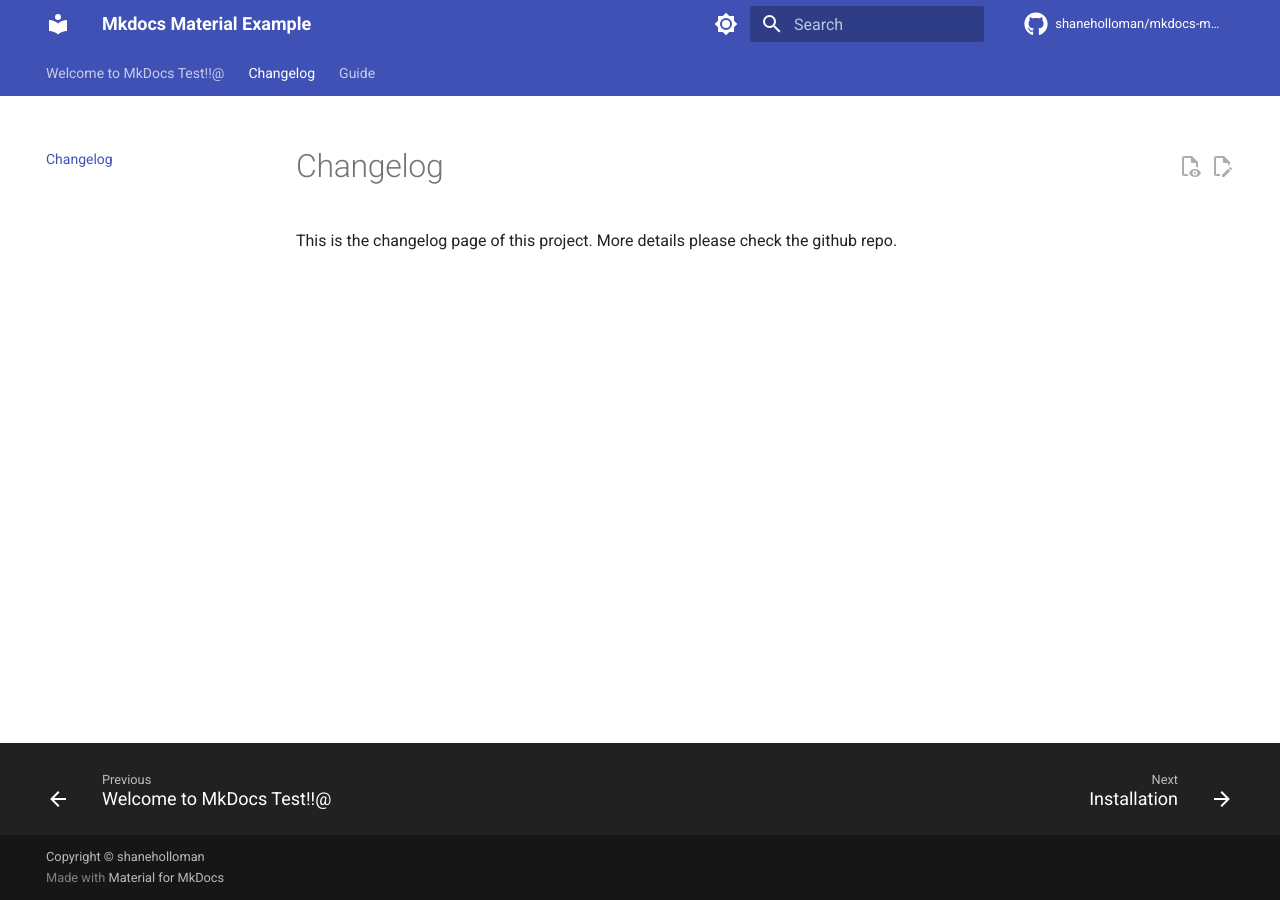
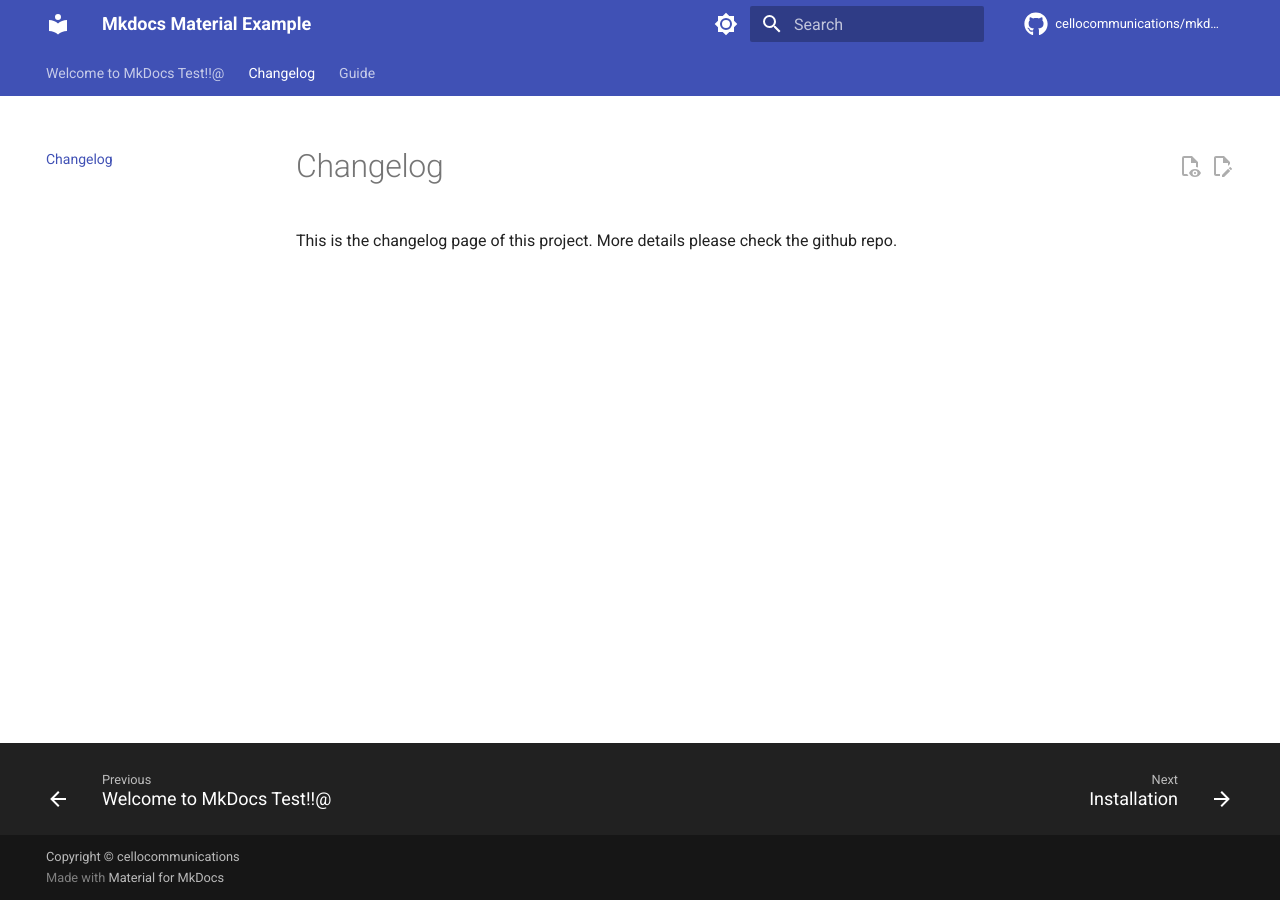
Before and after one commit to CelloCommunications/mkdocs-template-enterprise, an MkDocs documentation site: the page built from docs/changelog.md, in a window 1280 px wide. Built offline with MkDocs 1.6.1 and Material for MkDocs 9.7.7, drawn with Linux system fonts in a browser that asks for light colours; comment, search, counter and statistics services are not loaded.

Commit message:
Update mkdocs.yml and notes.md for repository name and copyright changes

```diff
--- a/mkdocs.yml
+++ b/mkdocs.yml
@@ -3,12 +3,12 @@ site_name: Mkdocs Material Example
 site_description: Just a tester
 
 # Repository
-repo_name: shaneholloman/mkdocs-material-example
+repo_name: cellocommunications/mkdocs-material-example
 repo_url: https://github.com/CelloCommunications/mkdocs-template-enterprise
 edit_uri: blob/main/docs/
 
 # Copyright
-copyright: Copyright &copy; shaneholloman
+copyright: Copyright &copy; cellocommunications
 
 # nav:
 #   - Welcome: index.md
@@ -51,7 +51,7 @@ theme:
       accent: indigo
 
     # Palette toggle for dark mode
-    - media: "(prefers-color-scheme: dark)"
+    - media: '(prefers-color-scheme: dark)'
       scheme: slate
       primary: black
       accent: indigo
@@ -76,10 +76,10 @@ markdown_extensions:
   - pymdownx.keys
   - pymdownx.blocks.caption
   - pymdownx.superfences
-      # custom_fences:
-      #   - name: mermaid
-      #     class: mermaid
-      #     format: !!python/name:pymdownx.superfences.fence_code_format
+    # custom_fences:
+    #   - name: mermaid
+    #     class: mermaid
+    #     format: !!python/name:pymdownx.superfences.fence_code_format
   - pymdownx.highlight:
       anchor_linenums: true
       line_spans: __span
@@ -99,6 +99,5 @@ plugins:
   - tags
   # - meta
 
-
 extra_css:
   - static/extra.css
```
Also changed, not shown: notes/notes.md (+1 -1 lines).
